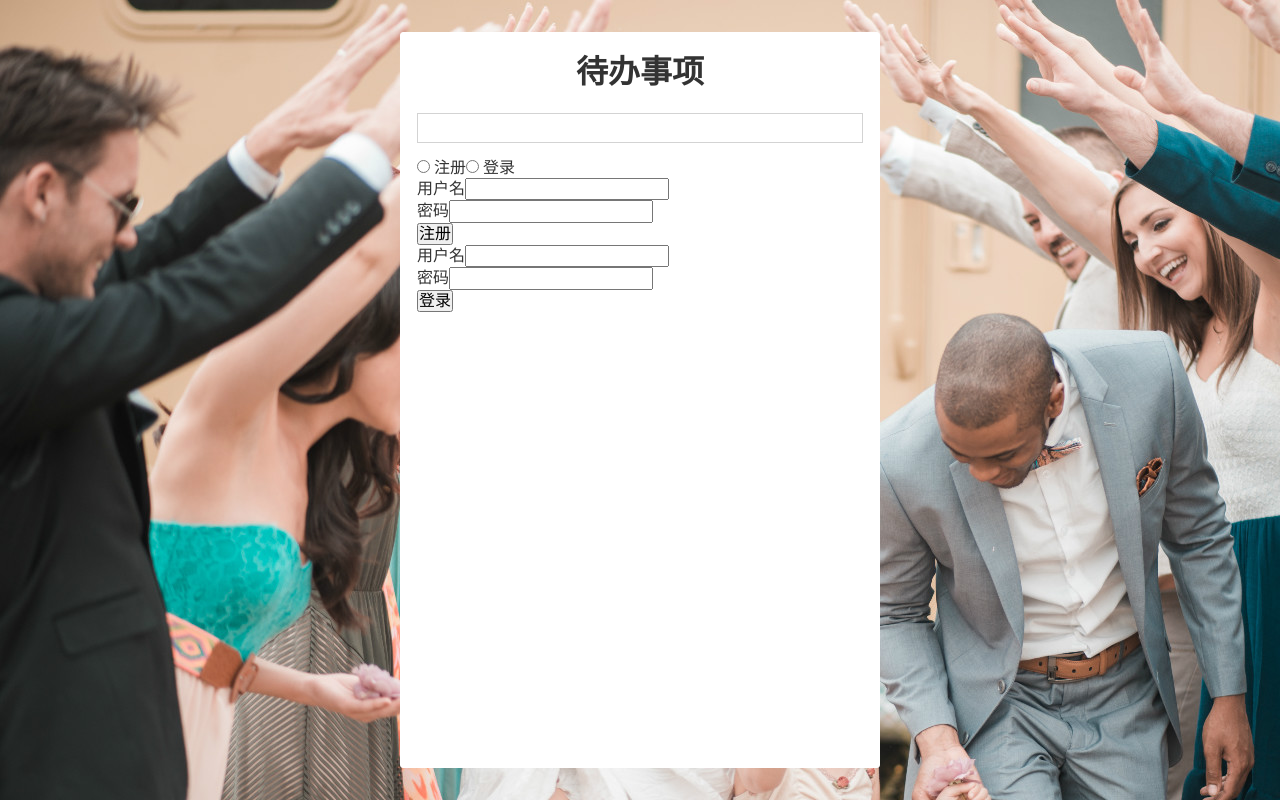
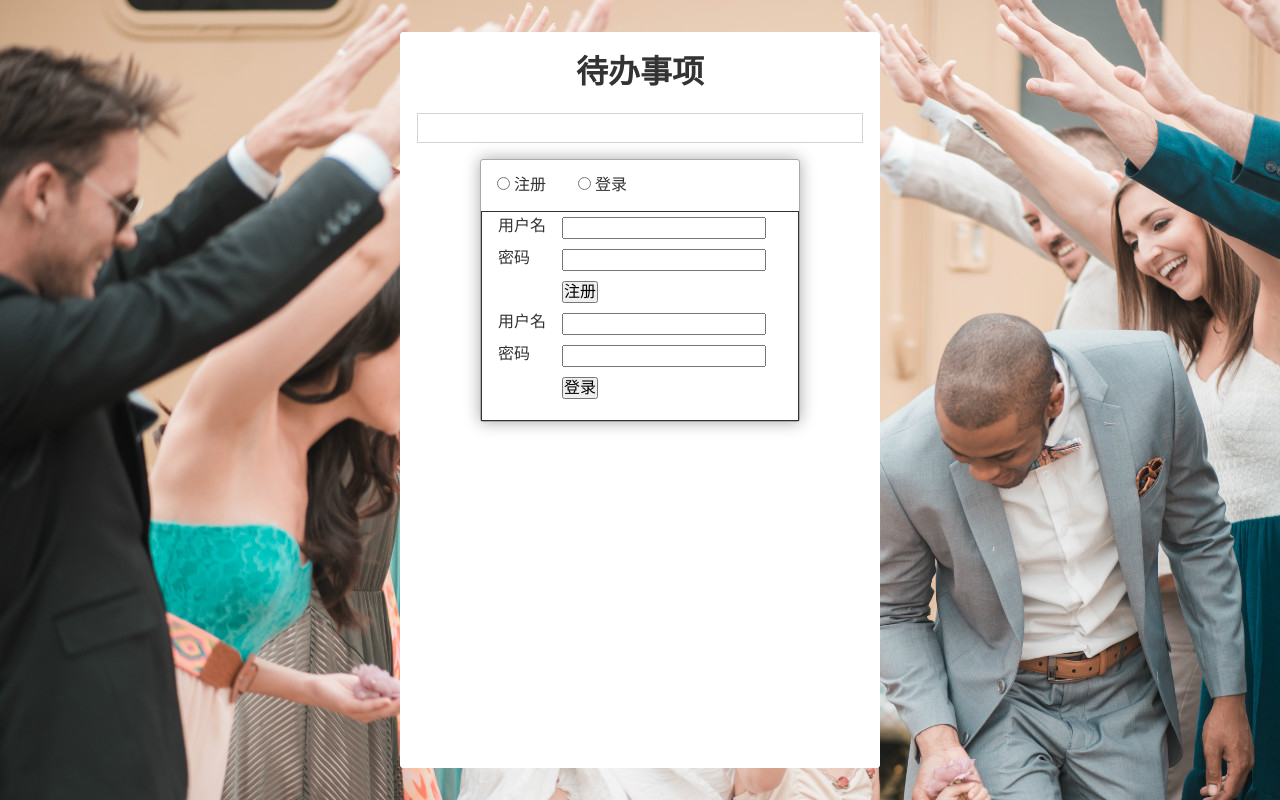
Before and after one commit to hejianxinsir/react-todos-0130, a React (Create React App) app: page / in a window 1280 px wide. Built offline with nearby package versions, Linux system fonts and the light colour scheme.

Commit message:
添加UserDialog.css

```diff
--- /dev/null
+++ b/src/UserDialog.css
@@ -0,0 +1,26 @@
+.UserDialog-Wrapper{
+	display: flex; justify-content: center; align-items: center;
+}
+.UserDialog{
+	border-radius: 3px;
+	min-width: 20em;
+	background: white;
+	border: 1px solid #aaa;
+	box-shadow: 0 0 1em hsla(0,0%,0%,0.35);
+}
+.UserDialog > nav:first-child{padding: 1em;}
+.UserDialog > nav:first-child input[type=radio]:not(:first-child){
+	margin-left: 2em;
+}
+.UserDialog > .panes {
+	padding: 0 1em 1em;
+	border: 1px solid;
+}
+.UserDialog form > .row {
+	display: flex;
+	padding: .3em 0;
+}
+.UserDialog form > .row > label:first-child {
+	width: 4em;
+}
+.UserDialog form > .row.actions {padding-left: 4em;}
--- a/src/UserDialog.js
+++ b/src/UserDialog.js
@@ -1,5 +1,5 @@
 import React, {Component} from 'react';
-// import './UserDialog.css';
+import './UserDialog.css';
 
 export default class UserDialog extends Component {
 	render(){
```
